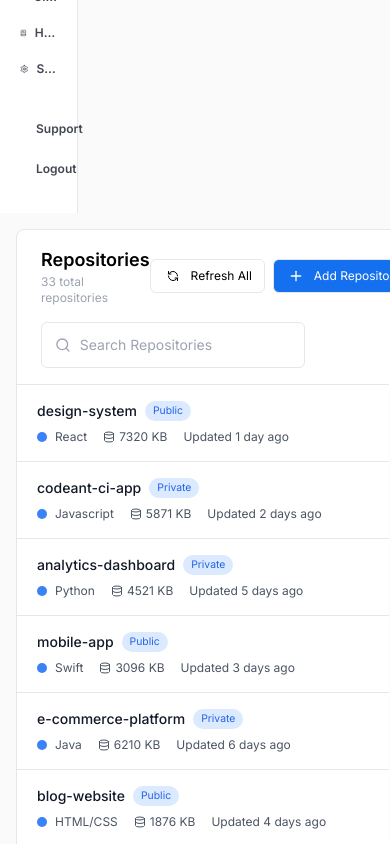
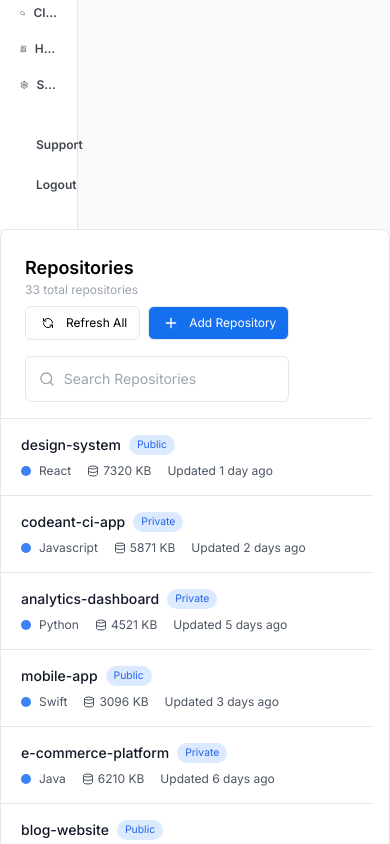
Before and after one commit to mridxl/codeant-frontend-assignment, a React (Vite) app: page /dashboard in a window 390 px wide. Shown: the top 844 px of the page. Built offline with nearby package versions, Linux system fonts and the light colour scheme.

Commit message:
Refactor Dashboard component layout -> responsive

```diff
--- a/src/pages/Dashboard.tsx
+++ b/src/pages/Dashboard.tsx
@@ -24,11 +24,10 @@ const Dashboard = () => {
   return (
     <div className="h-full w-full">
       <Layout>
-        <main className="scrollbar m-4 min-h-[calc(100vh-32px)] w-screen overflow-y-auto rounded-lg border bg-white">
-          {/* header */}
+        <main className="scrollbar min-h-[calc(100vh-32px)] w-screen overflow-y-auto rounded-lg border bg-white md:m-4 md:ml-[21vw] md:w-[85vw]">
           <div className="flex w-full flex-col items-center justify-center gap-4 border-b p-4 px-6">
-            <div className="flex w-full items-center justify-between">
-              <div className="flex flex-col">
+            <div className="flex w-full flex-col items-start justify-center md:flex-row md:items-center md:justify-between">
+              <div className="flex flex-col py-2 md:p-0">
                 <h1 className="text-lg font-semibold">Repositories</h1>
                 <p className="text-xs text-gray-400">33 total repositories</p>
               </div>
@@ -61,7 +60,6 @@ const Dashboard = () => {
               </div>
             </div>
           </div>
-          {/* repos */}
           <div className="w-full">
             {filteredRepos.map((repo) => (
               <RepoCard
```
